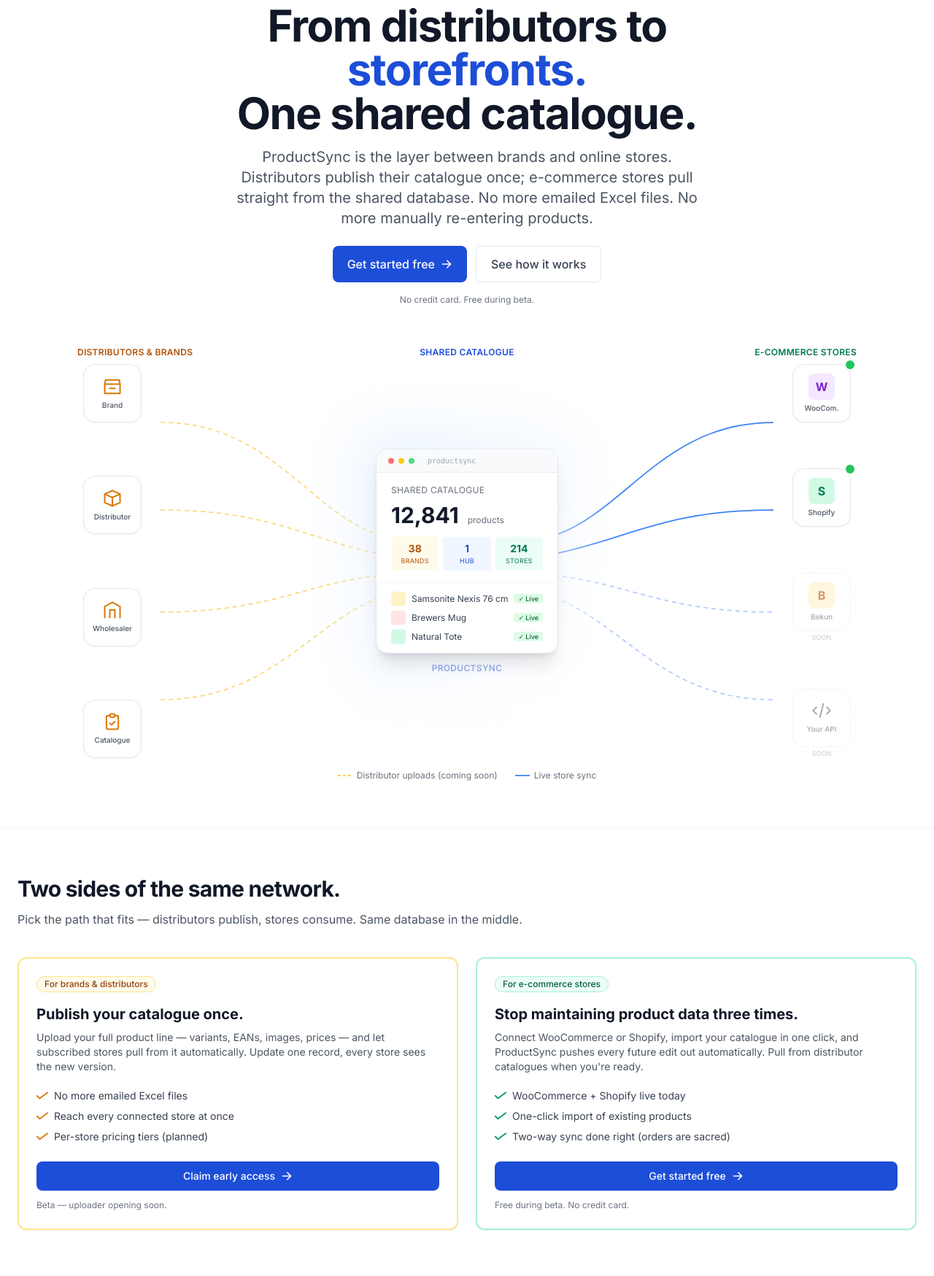
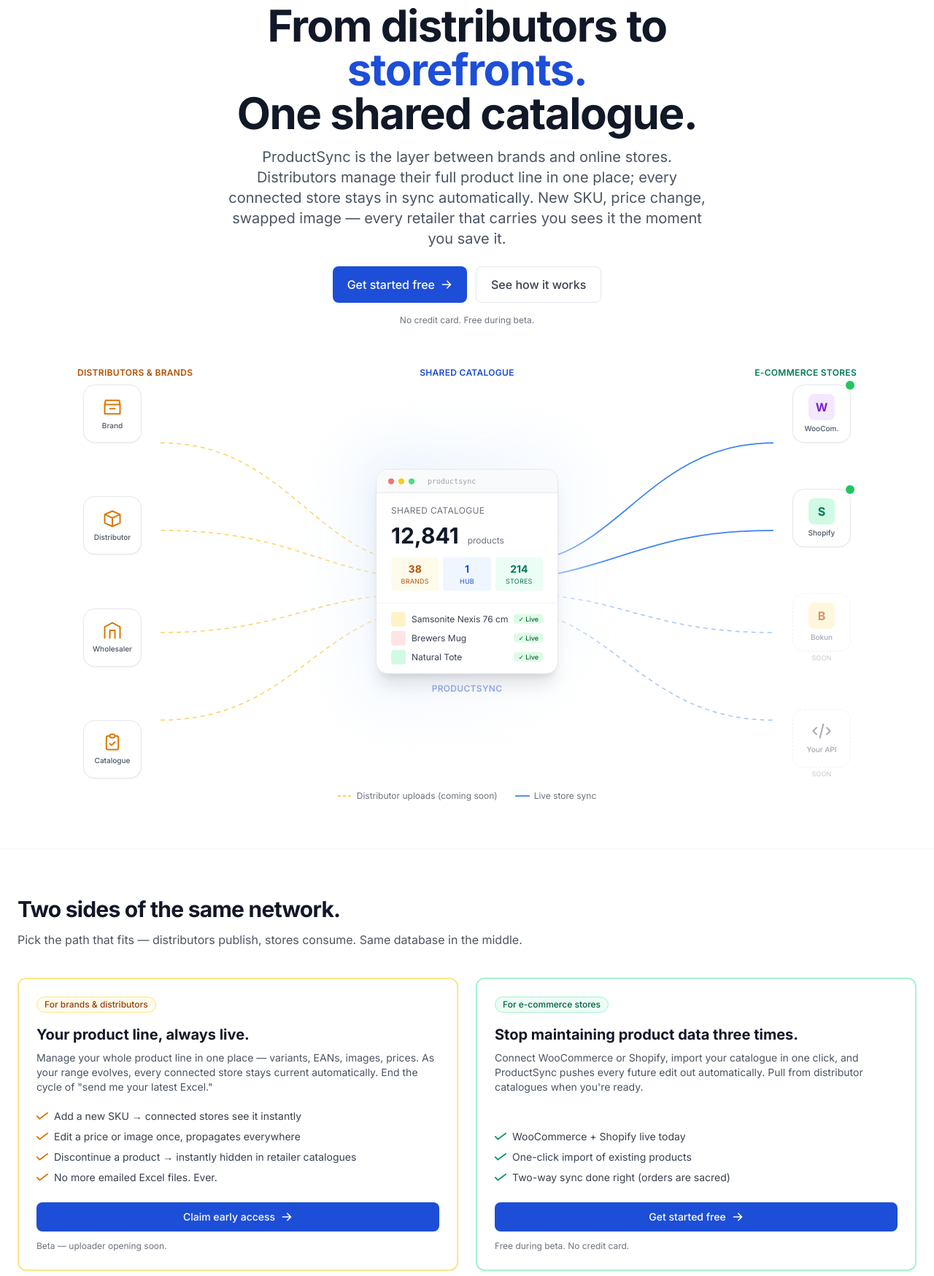
Before and after one commit to mattiashappy/productsync, a Flask app: page / in a window 1280 px wide. Shown: the part 171-1920 px from the top of the page at 73% size. Run offline with Flask 3, Linux system fonts and the light colour scheme; some libraries are stand-ins or nearby versions.

Commit message:
Reframe distributor copy: continuous product-line management, not one-time publish
The previous copy ("Publish your catalogue once") sold the wrong story.
Distributors don't have a static catalogue they upload and forget — they
have an evolving product line: new SKUs launch, prices change, images get
swapped, items get discontinued. The value is the *living connection*: a
distributor maintains their product database in one place, and every
retailer they sell to stays current automatically.

Reframed in four places:

- landing.html hero subtitle: "manage their full product line in one place;
  every connected store stays in sync automatically. New SKU, price change,
  swapped image — every retailer that carries you sees it the moment you
  save it."

- landing.html "Two sides" distributor card: heading is now "Your product
  line, always live." Bullets show ongoing flow events:
    • Add a new SKU → connected stores see it instantly
    • Edit a price or image once, propagates everywhere
    • Discontinue a product → instantly hidden in retailer catalogues
    • No more emailed Excel files. Ever.

- auth/signup_distributor.html subtitle: "Stop maintaining your product
  line in spreadsheets and email threads. ProductSync is being built as
  the single place to manage your full range, with every connected store
  kept current automatically."

- distributor/dashboard.html main "coming soon" panel: heading is "Your
  product line, always live — coming soon." Body explains the continuous
  flow. Bullets refreshed to ongoing events; CSV/Excel demoted to
  "initial migration only" rather than the headline feature.

Co-Authored-By: Claude Opus 4.7 (1M context) <noreply@anthropic.com>

```diff
--- a/productsync/templates/auth/signup_distributor.html
+++ b/productsync/templates/auth/signup_distributor.html
@@ -14,8 +14,10 @@
             Get early access — distributor account
           </h1>
           <p class="text-sm text-gray-500 mt-2">
-            Catalogue publishing is being built now. Sign up to claim your distributor slot;
-            we'll email you the moment uploads open.
+            Stop maintaining your product line in spreadsheets and email threads.
+            ProductSync is being built as the single place to manage your full
+            range, with every connected store kept current automatically. Claim
+            your distributor slot — we'll email you the moment it opens.
           </p>
         </div>
 
--- a/productsync/templates/marketing/landing.html
+++ b/productsync/templates/marketing/landing.html
@@ -20,9 +20,9 @@
       </h1>
       <p class="max-w-2xl mx-auto mb-6 font-light text-gray-600 md:text-lg lg:text-xl">
         ProductSync is the layer between brands and online stores.
-        Distributors publish their catalogue once;
-        e-commerce stores pull straight from the shared database.
-        No more emailed Excel files. No more manually re-entering products.
+        Distributors manage their full product line in one place; every connected
+        store stays in sync automatically. New SKU, price change, swapped image —
+        every retailer that carries you sees it the moment you save it.
       </p>
       <div class="flex flex-col sm:flex-row justify-center gap-3">
         <a href="{{ url_for('auth.signup') }}"
@@ -227,23 +227,28 @@
         <span class="inline-flex items-center self-start px-2.5 py-0.5 mb-4 text-xs font-medium text-amber-800 bg-amber-50 border border-amber-200 rounded-full">
           For brands &amp; distributors
         </span>
-        <h3 class="text-xl font-bold text-gray-900 mb-2">Publish your catalogue once.</h3>
+        <h3 class="text-xl font-bold text-gray-900 mb-2">Your product line, always live.</h3>
         <p class="text-sm text-gray-600 mb-5 flex-1">
-          Upload your full product line — variants, EANs, images, prices — and let subscribed
-          stores pull from it automatically. Update one record, every store sees the new version.
+          Manage your whole product line in one place — variants, EANs, images, prices.
+          As your range evolves, every connected store stays current automatically.
+          End the cycle of "send me your latest Excel."
         </p>
         <ul class="space-y-2 mb-6 text-sm">
           <li class="flex items-start gap-2">
             <svg class="w-4 h-4 text-amber-600 mt-0.5 shrink-0" fill="none" viewBox="0 0 18 12"><path stroke="currentColor" stroke-linecap="round" stroke-linejoin="round" stroke-width="2" d="m1 6 4 4L17 1"/></svg>
-            <span class="text-gray-700">No more emailed Excel files</span>
+            <span class="text-gray-700">Add a new SKU → connected stores see it instantly</span>
           </li>
           <li class="flex items-start gap-2">
             <svg class="w-4 h-4 text-amber-600 mt-0.5 shrink-0" fill="none" viewBox="0 0 18 12"><path stroke="currentColor" stroke-linecap="round" stroke-linejoin="round" stroke-width="2" d="m1 6 4 4L17 1"/></svg>
-            <span class="text-gray-700">Reach every connected store at once</span>
+            <span class="text-gray-700">Edit a price or image once, propagates everywhere</span>
           </li>
           <li class="flex items-start gap-2">
             <svg class="w-4 h-4 text-amber-600 mt-0.5 shrink-0" fill="none" viewBox="0 0 18 12"><path stroke="currentColor" stroke-linecap="round" stroke-linejoin="round" stroke-width="2" d="m1 6 4 4L17 1"/></svg>
-            <span class="text-gray-700">Per-store pricing tiers (planned)</span>
+            <span class="text-gray-700">Discontinue a product → instantly hidden in retailer catalogues</span>
+          </li>
+          <li class="flex items-start gap-2">
+            <svg class="w-4 h-4 text-amber-600 mt-0.5 shrink-0" fill="none" viewBox="0 0 18 12"><path stroke="currentColor" stroke-linecap="round" stroke-linejoin="round" stroke-width="2" d="m1 6 4 4L17 1"/></svg>
+            <span class="text-gray-700">No more emailed Excel files. Ever.</span>
           </li>
         </ul>
         <a href="{{ url_for('auth.signup_distributor') }}"
```
Also changed, not shown: productsync/templates/distributor/dashboard.html (+12 -11 lines).
